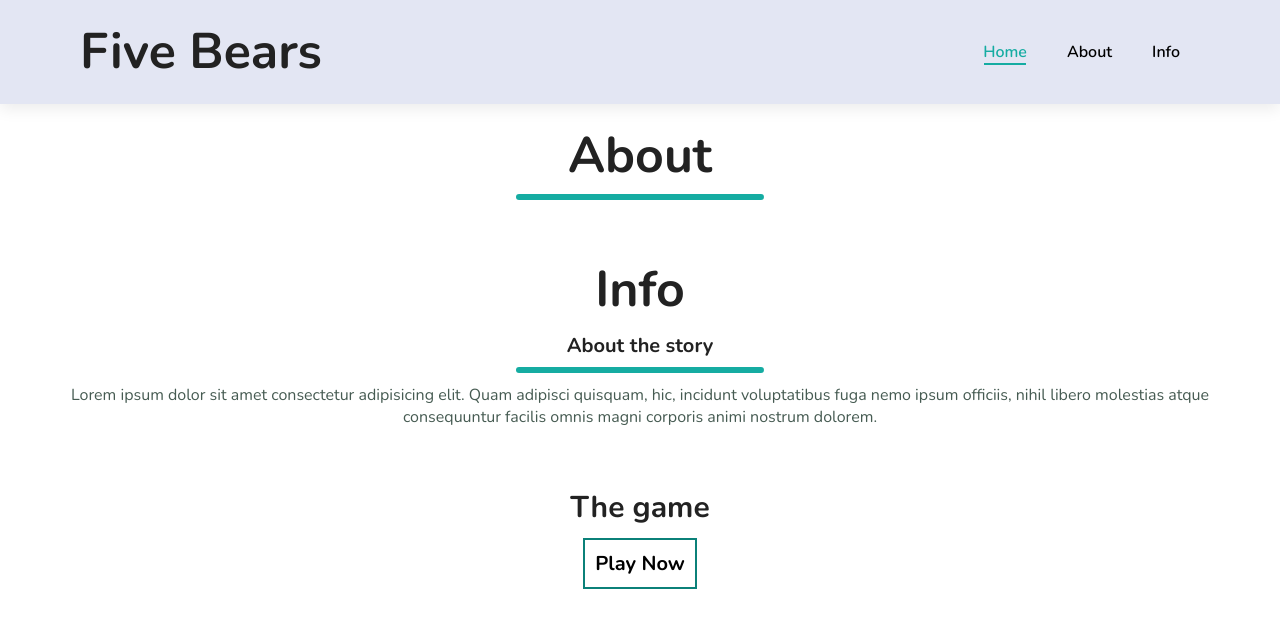
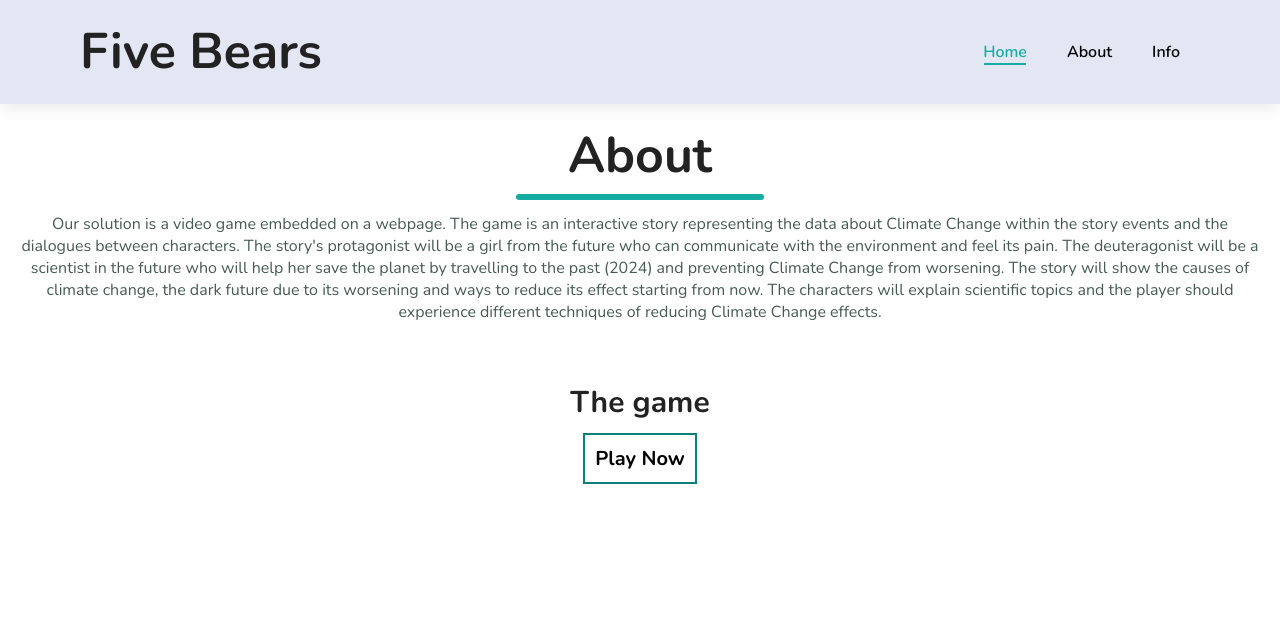
Before and after one commit to Zezoosalah89/lavender-a-climate-story, a plain HTML site: page index.html in a window 1280 px wide. Drawn offline with nearby package versions, Linux system fonts and the light colour scheme.

Commit message:
Update index.html

```diff
--- a/index.html
+++ b/index.html
@@ -31,25 +31,13 @@
     <!-- About  -->
     <section id="about" class="about-team">
       <h1>About</h1>
-      <p></p>
+      <p>Our solution is a video game embedded on a webpage. The game is an interactive story representing the data about Climate Change within the story events and the dialogues between characters. The story's protagonist will be a girl from the future who can communicate with the environment and feel its pain. The deuteragonist will be a scientist in the future who will help her save the planet by travelling to the past (2024) and preventing Climate Change from worsening. The story will show the causes of climate change, the dark future due to its worsening and ways to reduce its effect starting from now. The characters will explain scientific topics and the player should experience different techniques of reducing Climate Change effects.</p>
     </section>
     <!-- End About -->
-    <!-- info -->
-    <section id="info" class="someInformation">
-      <h1>Info</h1>
-      <h4>About the story</h4>
-      <p>
-        Lorem ipsum dolor sit amet consectetur adipisicing elit. Quam adipisci
-        quisquam, hic, incidunt voluptatibus fuga nemo ipsum officiis, nihil
-        libero molestias atque consequuntur facilis omnis magni corporis animi
-        nostrum dolorem.
-      </p>
-    </section>
-    <!-- end info -->
     <!-- game btn -->
     <section class="game-section">
         <h3>The game</h3>
-        <button><a href="#">Play Now</a></button>
+        <button><a href="https://zezoosalah89.itch.io/lavender">Play Now</a></button>
     </section>
     <!-- end gamebtn -->
     <!-- end-footer -->
```
